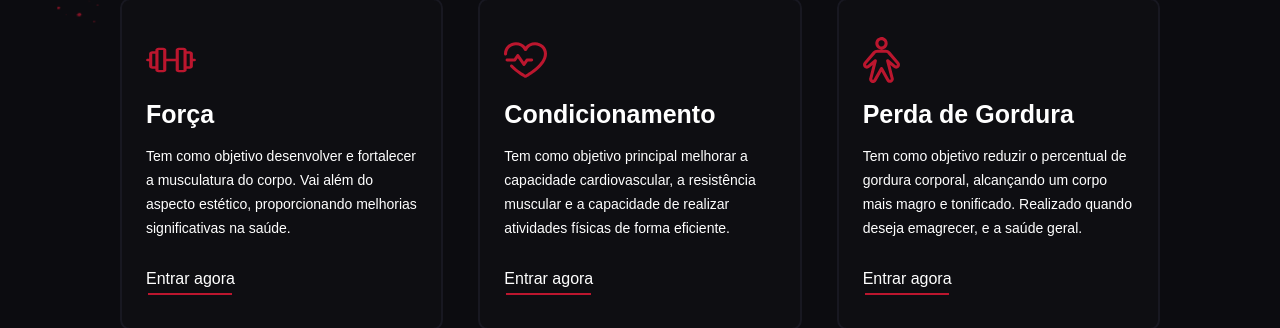
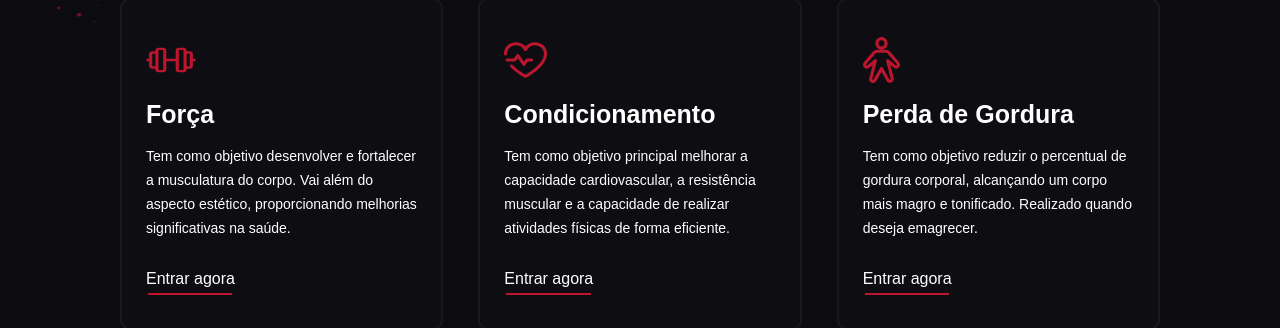
Before and after one commit to larisn/fit-core, a plain HTML site: page index.html in a window 1280 px wide. Shown: the part 1038-1366 px from the top of the page. Drawn offline with nearby package versions, Linux system fonts and the light colour scheme; a web font is replaced by a local one.

Commit message:
Update index.html

```diff
--- a/index.html
+++ b/index.html
@@ -176,7 +176,7 @@
             <img src="assets/img/icons/perda-de-gordura.svg" alt="icon perda de gordura" style="width: 37px;">
             <h2>Perda de Gordura</h2>
             <p>
-              Tem como objetivo reduzir o percentual de gordura corporal, alcançando um corpo mais magro e tonificado. Realizado quando deseja emagrecer, e a saúde geral.
+              Tem como objetivo reduzir o percentual de gordura corporal, alcançando um corpo mais magro e tonificado. Realizado quando deseja emagrecer.
             </p>
             <a href="#">Entrar agora</a>
           </article>
```
